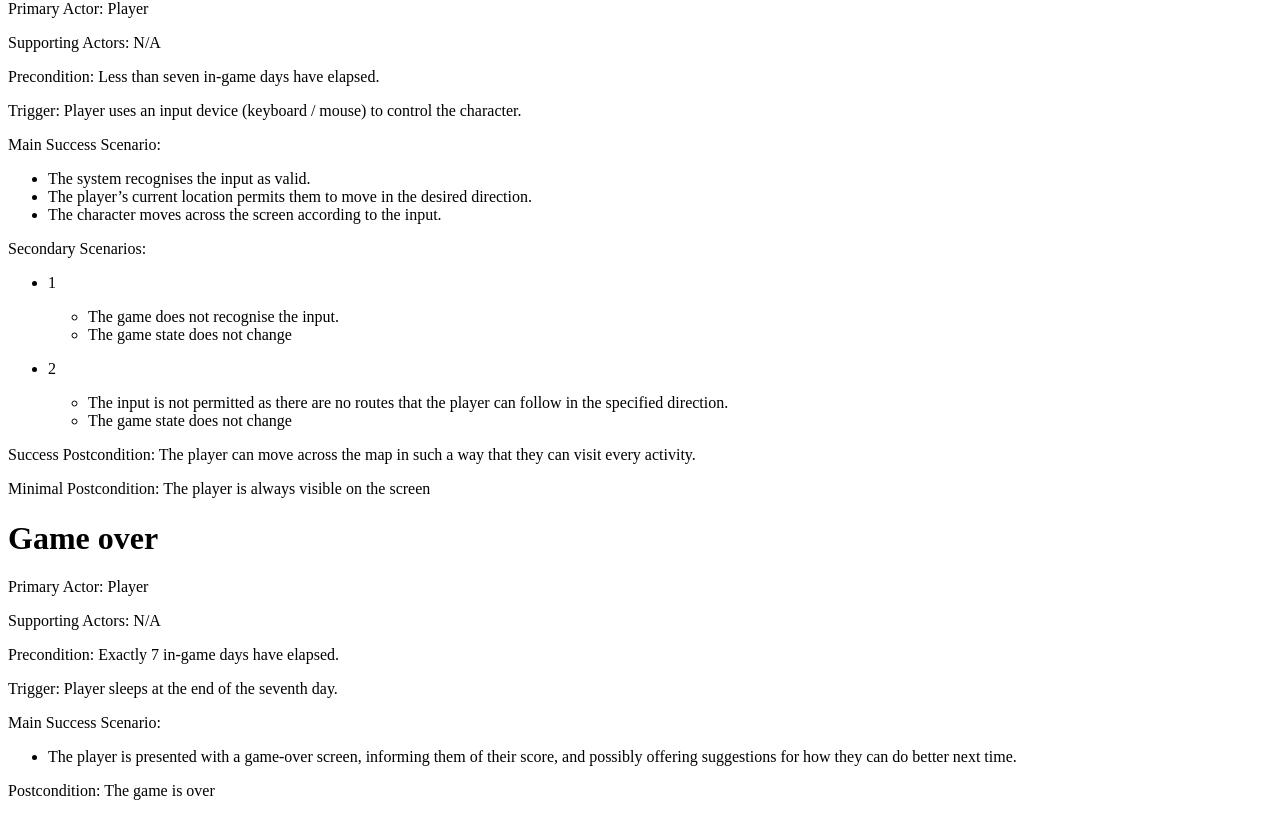
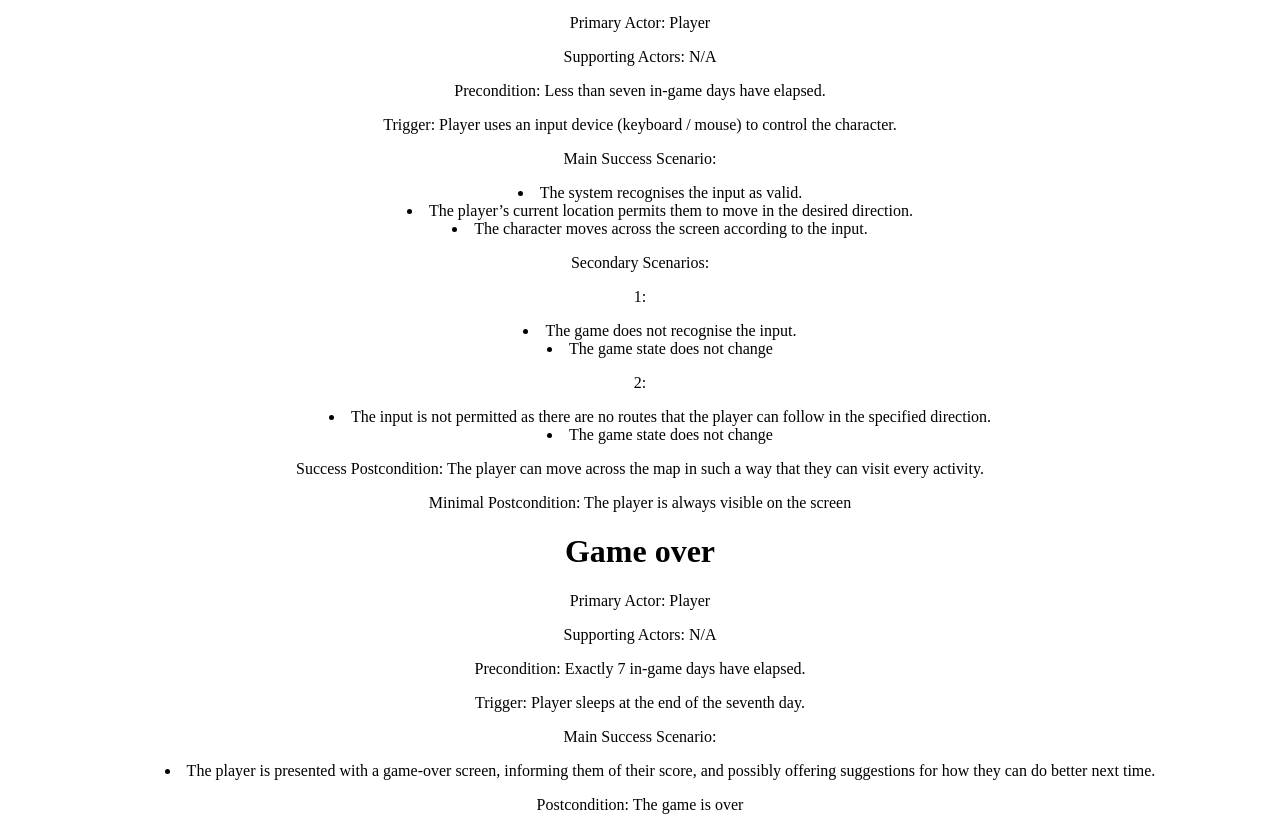
Before and after one commit to st1835/st1835.github.io, a plain HTML site: page assessment2/UseCases.html in a window 1280 px wide. Shown: the part 524-1354 px from the top of the page. Drawn offline with Linux system fonts and the light colour scheme.

Commit message:
Add necessary HTML infrastructure
- Add DOCTYPE, html, head, and body tags to the documents
- Implement basic stylesheet to centre the elements, as they are centred
  in the original website

```diff
--- a/assessment2/UseCases.html
+++ b/assessment2/UseCases.html
@@ -1,3 +1,11 @@
+<!DOCTYPE html>
+<html>
+    <head>
+        <title>Heslington Hustle</title>
+        <link rel="stylesheet" href="style.css"/>
+    </head>
+    <body>
+        <div id="container">
             <h1 id="player-performs-an-activity">Player performs an activity</h1>
             <p>Primary Actor: Player</p>
             <p>Supporting Actors: N/A</p>
@@ -28,19 +36,15 @@
             <li>The character moves across the screen according to the input.</li>
             </ul>
             <p>Secondary Scenarios:</p>
-<ul>
-<li><p>1</p>
+            <p>1:</p>
             <ul>
             <li>The game does not recognise the input.</li>
             <li>The game state does not change</li>
             </ul>
-</li>
-<li><p>2</p>
+            <p>2:</p>
             <ul>
             <li>The input is not permitted as there are no routes that the player can follow in the specified direction.</li>
             <li>The game state does not change</li>
-</ul>
-</li>
             </ul>
             <p>Success Postcondition: The player can move across the map in such a way that they can visit every activity.</p>
             <p>Minimal Postcondition: The player is always visible on the screen</p>
@@ -54,3 +58,6 @@
             <li>The player is presented with a game-over screen, informing them of their score, and possibly offering suggestions for how they can do better next time.</li>
             </ul>
             <p>Postcondition: The game is over</p>
+        </div>
+    </body>
+</html>
--- /dev/null
+++ b/assessment2/style.css
@@ -0,0 +1,8 @@
+#container {
+    width: fit-content;
+    margin: auto;
+    text-align: center;
+}
+ul {
+    list-style-position: inside;
+}
```
Also changed, not shown: assessment2/ARCH-DIAGRAMS.html (+11 -0 lines), assessment2/CLASS-DIAGRAM-WB.html (+16 -5 lines), assessment2/CLASS-DIAGRAM.html (+16 -5 lines), assessment2/COMPONENT-DIAGRAM-WB.html (+14 -3 lines), assessment2/COMPONENT-DIAGRAM.html (+14 -3 lines), assessment2/GANTT-CHARTS.html (+11 -0 lines), assessment2/SEQUENCE-DIAGRAM-WB.html (+15 -4 lines), assessment2/SEQUENCE-DIAGRAM.html (+15 -4 lines), assessment2/STATE-DIAGRAM-WB.html (+14 -3 lines), assessment2/STATE-DIAGRAM.html (+14 -3 lines), assessment2/index.html (+11 -0 lines). Lines whose indentation alone changed are shown as unchanged.
